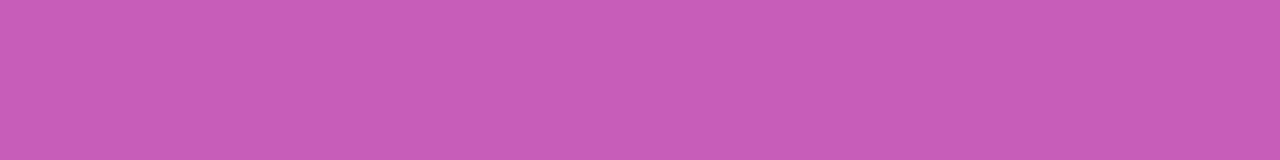
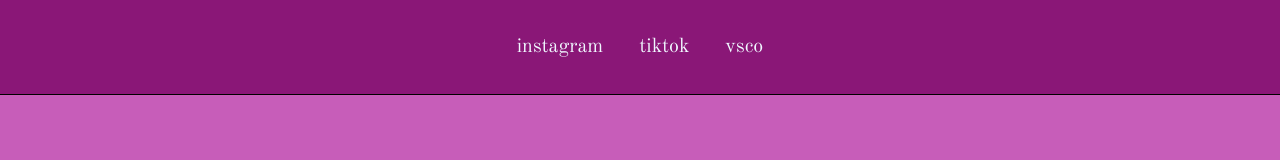
Before and after one commit to juliaclaraa/cursoformativodev, a plain HTML site: page index.html in a window 1280 px wide. Drawn offline with nearby package versions, Linux system fonts and the light colour scheme.

Commit message:
sitejuliaa
site julia dia 01 de março

```diff
--- a/index.html
+++ b/index.html
@@ -1,9 +1,35 @@
 <!DOCTYPE html>
 <html lang="en">
     <style>
+        @import url('https://fonts.googleapis.com/css2?family=Old+Standard+TT:ital,wght@0,400;0,700;1,400&display=swap');
+        *{
+            margin: 0;
+            padding: 0;
+            border: 0;
+        }
       body{
         background-color: rgb(199, 93, 185);
       }
+      header {
+          padding: 32px;
+          border-bottom: 1px solid;
+          background-color: rgb(138, 23, 119);
+      }
+      header div {
+        text-align: center;
+      }
+      header div a {
+        font-family: "Old Standard TT", serif;
+             color: aliceblue;
+             font-size: 20px;
+             line-height: 30px;
+             margin: 0 16px;
+             text-decoration: none;
+      }
+header div a:hover {
+    color: rgb(114, 8, 201);
+    transition: color 700ms;
+}
     </style>
 
 
@@ -18,7 +44,9 @@
     <header>
 
         <div class="links">
-            <a href="http://www.instagram.com/juliaclaraa__?igsh=MTZ4YzJod25nNWNrdQ==g"></a>
+            <a href="http://www.instagram.com/juliaclaraa__?igsh=MTZ4YzJod25nNWNrdQ==g">instagram</a>
+            <a href="http://www.tiktok.com/@juliaaaclaraa?_t=8kJZMx3LSMQ&_r=1">tiktok</a>
+            <a href="http://www.vsco.co/juliaaclaraa">vsco</a>
         </div>
     </header>
 
```
